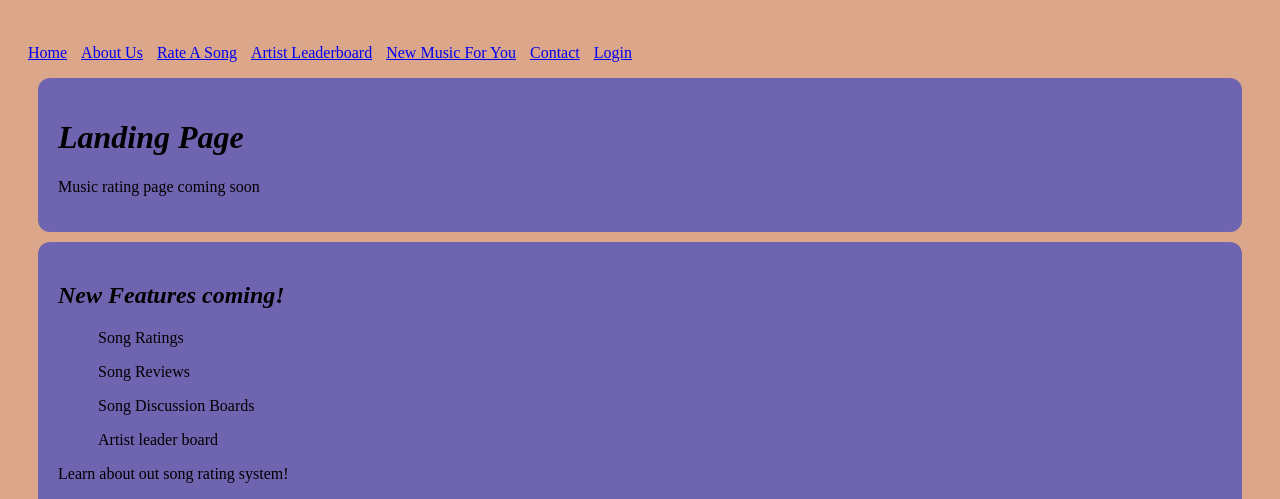
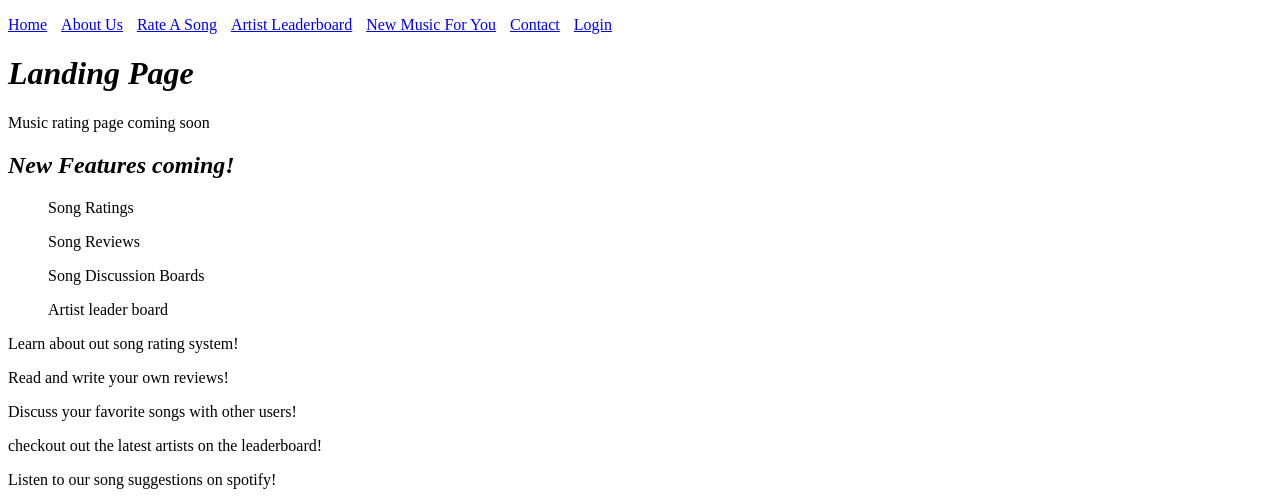
Before and after one commit to Freddy444/Songrating-Freddy.Max, a PHP site: page /Landpage.html in a window 1280 px wide. Shown: the top 499 px of the page. Run offline with PHP 8.4, Linux system fonts and the light colour scheme.

Commit message:
Revert "Made a flexbox"
This reverts commit 0fc2abb0457cf26010846253bd7ffdc4dcd061f5.

```diff
--- a/Landpage.html
+++ b/Landpage.html
@@ -10,7 +10,7 @@
     <link rel="stylesheet" href="css/style.css">
 </head>
 
-<body class="flex-container">
+<body>
     <div>
         <ul class = "horizontal-menu">
             <li><a href = "Landpage.html">Home</a></li>
@@ -23,12 +23,12 @@
         </ul>
     </div>
 
-    <header class = "flex-item">
+    <header>
         <h1 class="content">Landing Page</h1>
         <p>Music rating page coming soon</p>
     </header>
 
-    <div class = "flex-item">
+    <div>
     <section>
         <h2 class="content">New Features coming! </h2>
         <ul>Song Ratings</ul>
@@ -62,28 +62,31 @@
     </section>
     </div>
 
-    <div class = "flex-item">
+    <div>
     <section>
         <h2 class="content">Subscriptions</h2>
         <ul>Freemium</ul>
         <ul>Premium</ul>
     </section>
     </div>
+    </body>
 
-    <div class = "flex-item">
+    <div>
     <section>
         <h2 class="content">FAQS</h2>
     </section>
     </div>
 
-    </body>
     <!-- Add more sections as needed -->
 
-    <div class = "flex-item">
+    <div>
     <footer>
         <p>The footer</p>
     </footer>
     </div>
 
     <!-- Add any scripts or additional HTML elements here -->
+
+</body>
+
 </html>
--- a/css/style.css
+++ b/css/style.css
@@ -1,18 +1,3 @@
-.flex-container{
-    display: flex;
-    flex-direction: column;
-    align-items: center;
-    background-color: #dca68b;
-    padding: 20px;
-}
-
-.flex-item{
-    margin: 10px;
-    padding: 20px;
-    border-radius: 12px;
-    background-color: #6f64af;
-}
-
 .content {
     font-style: italic;
 }
@@ -23,7 +8,7 @@
 }
 
 .horizontal-menu {
-    padding: 0;
+    padding: 0; /* Remove any default padding */
 }
 
 .horizontal-menu li {
```
